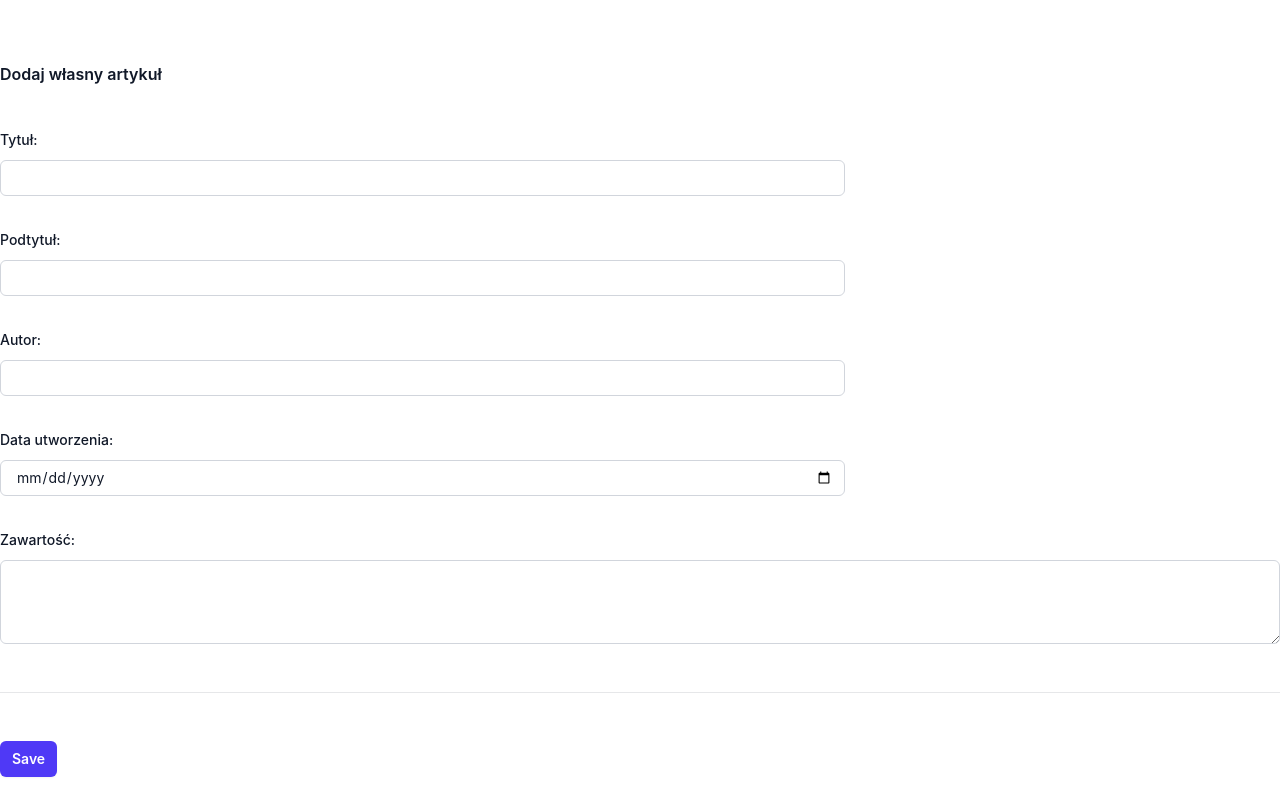
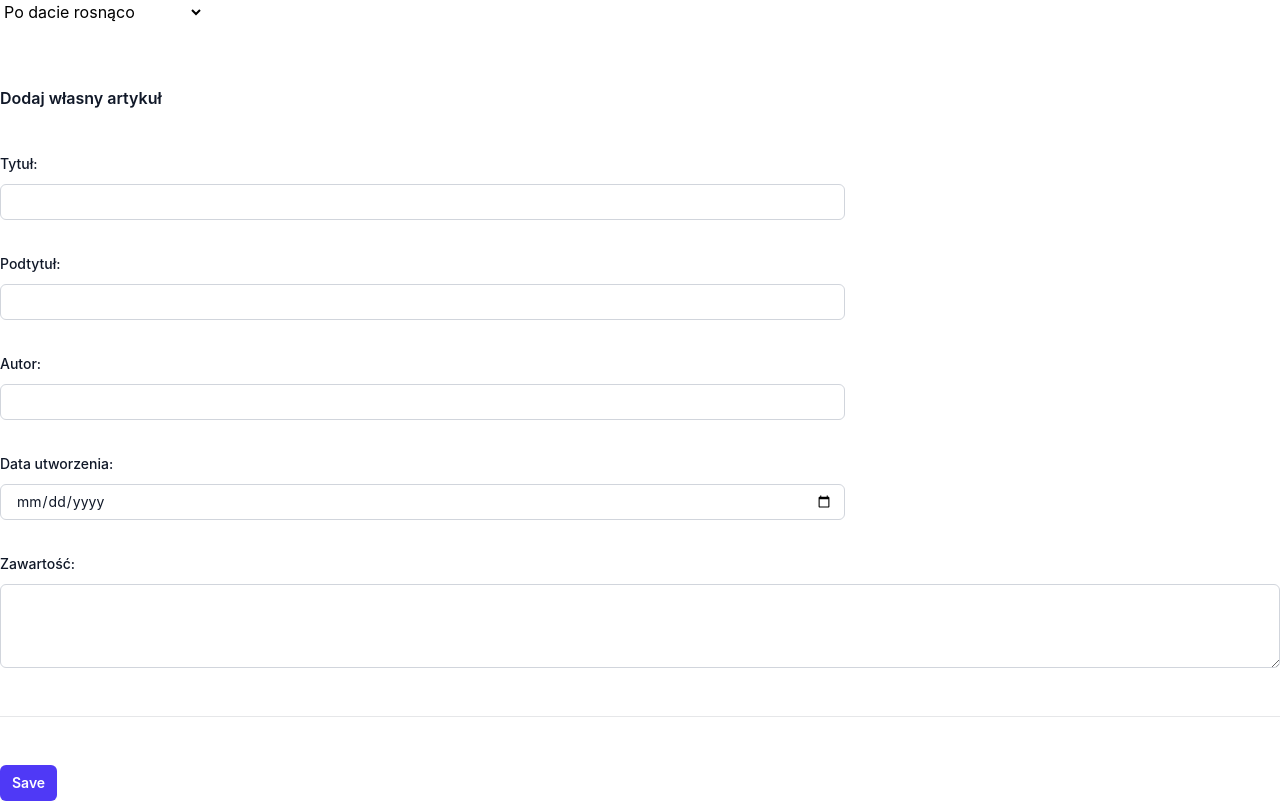
Before and after one commit to DanielB-13/Laboratorium-6, a website built with Vite: page index.html in a window 1280 px wide. Built offline with nearby package versions, Linux system fonts and the light colour scheme; some packages are replaced by stand-ins of ours; no server answers; the database is empty.

Commit message:
Sort w HTML

```diff
--- a/index.html
+++ b/index.html
@@ -8,7 +8,14 @@
   </head>
   <body>
     <main>
-      <div id="articles"></div>
+      <select name="sort" id="sort" aria-placeholder="Sortuj po...">
+        <option value="rosół">Po dacie rosnąco</option>
+        <option value="kotlet">Po dacie malejąco</option>
+        <option value="barszcz">Po nazwie alfabetycznie</option>
+      </select>
+      <section>
+        <div id="articles"></div>
+      </section>
       <form id="nowy" method="post">
         <div class="space-y-12">
           <div class="border-b border-gray-900/10 pb-12 dark:border-white/10">
```
